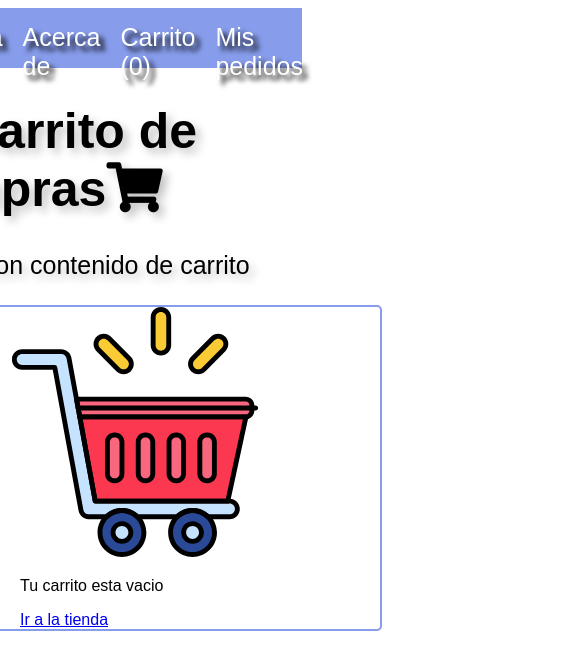
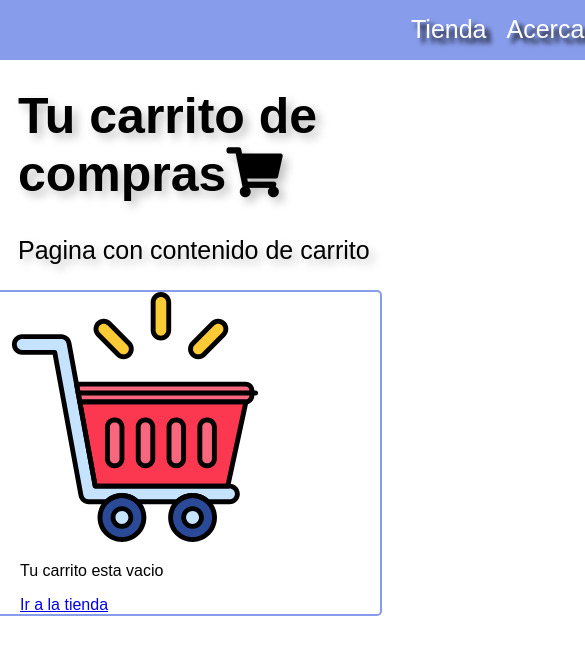
Before and after one commit to tholliver/carrito, a React (Create React App) app: page /carrito in a window 390 px wide. Shown: the top 670 px of the page, 585 px wide, since content can reach past the window. Built offline with nearby package versions, Linux system fonts and the light colour scheme; no server answers.

Commit message:
Diseño responsivo max-width 1300px

```diff
--- a/src/pages/cart/Styles.css
+++ b/src/pages/cart/Styles.css
@@ -125,6 +125,11 @@ body{
     width: 100%;
     display: flex;
     justify-content: center;
+
+    margin-top: -15px;
+    margin-left: -10px;
+    width: 1550px;
+    height: 60px;
 
     position: sticky;
     top: 0;
@@ -303,3 +308,87 @@ body{
     }
 
 }
+
+@media screen and (max-width: 1300px) {
+    .titulo {
+        width: 600px;
+
+    }
+
+    .detalles {
+        height: 200px;
+        width: 350px;
+        margin-right: 10px;
+        display: grid;
+        grid-template-columns: 150px 40px;
+        grid-template-rows: 60px 60px 60px;
+
+    }
+
+    .text-center {
+        grid-column-start: 1;
+        grid-row-start: 3;
+        margin-left: 10px;
+    }
+
+    .detalles > h4 {
+        margin-left: -20px;
+    }
+
+    .detalles > h3 {
+        margin-left: -50px;
+    }
+
+    .subtotal {
+        margin: 0;
+        padding: 0;
+
+        margin-right: -70px;
+        margin-left: 0px;
+        padding-top: 10px;
+    }
+
+    .contenedor-botones-modificacion {
+        margin: 0;
+        padding: 0;
+
+        padding-left: 60px;
+        margin-right: -35px;
+    }
+
+    .container-cantidad {
+        padding-top: 35px;
+    }
+
+    .precio {
+        margin-top: -35px;
+    }
+
+    .image {
+        height: 60px;
+        padding: 0;
+        margin-top: -70px;
+        margin-bottom: 0px;
+    }
+
+    .nombre-producto {
+        margin-top: 10px;
+    }
+
+    .contenedor-individual-producto {
+        margin-left: -18px;
+        width: 600px;
+    }
+
+    .header-main  {
+        margin-top: -15px;
+        margin-left: -10px;
+        width: 1320px;
+        height: 60px;
+    }
+
+    .titulo-carrito {
+        justify-content: center;
+    }
+
+}
```
